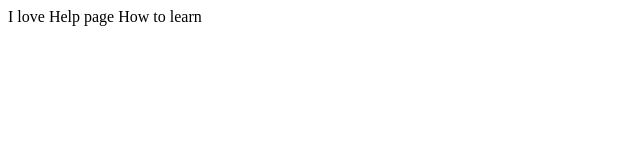
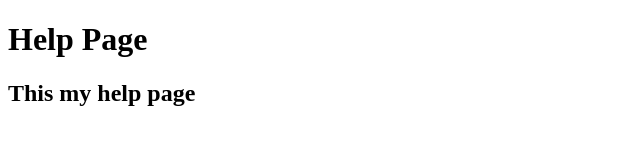
Before and after one commit to nkoropka/mate-test-repository, a plain HTML site: page help.html in a window 1280 px wide. Shown: the whole page, without its empty margins (0-640 px from the left). Drawn offline with Linux system fonts and the light colour scheme.

Commit message:
uploaded about.html and help.html pages

```diff
--- a/help.html
+++ b/help.html
@@ -6,7 +6,7 @@
   <title>Document</title>
 </head>
 <body>
-  I love Help page
-  How to learn
+  <h1>Help Page</h1>
+  <h2>This my help page</h2>
 </body>
 </html>
```
Also changed, not shown: about.html (+2 -1 lines), index.html (deleted, +0 -11 lines), 1 other file.
